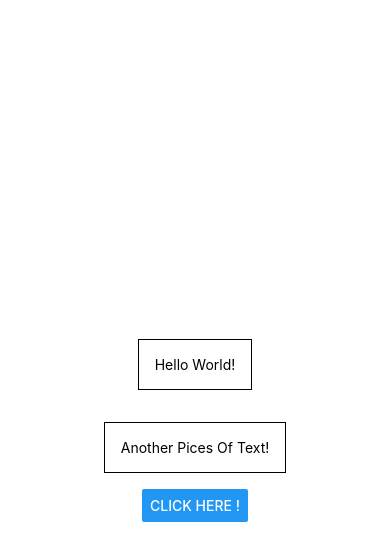
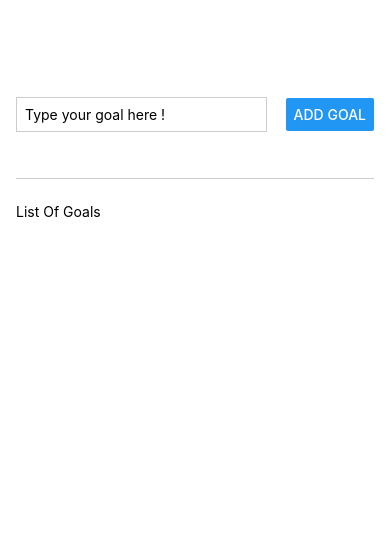
Before and after one commit to Kashyap2424/React-Native-The-Practical-Guide-2022, a React Native app: screen / in a window 390 px wide. Shown: the top 560 px of the page. Built offline with nearby package versions, Linux system fonts and the light colour scheme.

Commit message:
Learn how to add styles & improve a layout of app.

```diff
--- a/App.js
+++ b/App.js
@@ -1,27 +1,46 @@
 import { StatusBar } from "expo-status-bar";
-import { StyleSheet, Text, View, Button } from "react-native";
+import { StyleSheet, Text, View, Button, TextInput } from "react-native";
 
 export default function App() {
   return (
-    <View style={styles.container}>
-      <Text style={styles.textStyling}>Hello World!</Text>
-      <Text style={styles.textStyling}>Another Pices Of Text!</Text>
-      <Button title="Click Here !" />
+    <View style={styles.appContainer}>
+      <View style={styles.inputContainer}>
+        <TextInput
+          style={styles.textInput}
+          placeholder="Type your goal here !"
+        />
+        <Button title="Add Goal" />
+      </View>
+      <View style={styles.goalsContainer}>
+        <Text>List Of Goals</Text>
+      </View>
     </View>
   );
 }
 
 const styles = StyleSheet.create({
-  container: {
+  appContainer: {
     flex: 1,
-    backgroundColor: "#fff",
+    paddingTop: 50,
+    paddingHorizontal: 16,
+  },
+  inputContainer: {
+    flex: 1,
+    flexDirection: "row",
+    justifyContent: "space-between",
     alignItems: "center",
-    justifyContent: "center",
+    marginBottom: 24,
+    borderBottomWidth: 1,
+    borderBottomColor: "#cccccc",
   },
-  textStyling: {
-    margin: 16,
+  textInput: {
     borderWidth: 1,
-    borderColor: "#000",
-    padding: 16,
+    borderColor: "#cccccc",
+    width: "70%",
+    marginRight: 8,
+    padding: 8,
+  },
+  goalsContainer: {
+    flex: 5,
   },
 });
```
